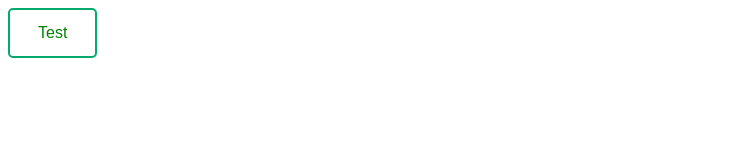
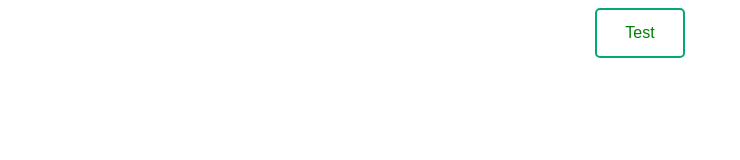
Before and after one commit to KanueschenHD/TestSite2, a plain HTML site: page index.html in a window 1280 px wide. Shown: the whole page, without its empty margins (0-740 px from the left). Drawn offline with Linux system fonts and the light colour scheme.

Commit message:
Update index.html

```diff
--- a/index.html
+++ b/index.html
@@ -30,6 +30,7 @@
         </style>
         </head>
         <body>
+          <p style="text-align: center;">
         <button class="btn success">Test</button>
         </body>
 </body>
```
